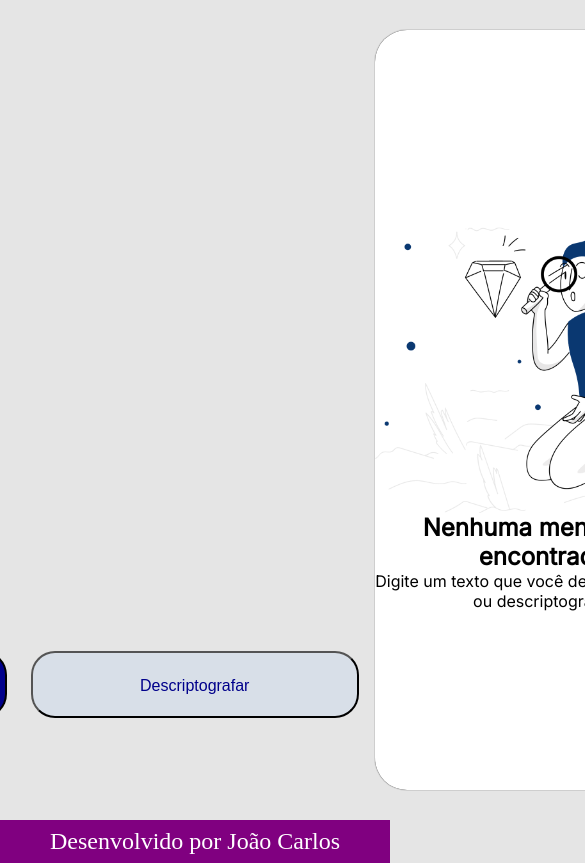
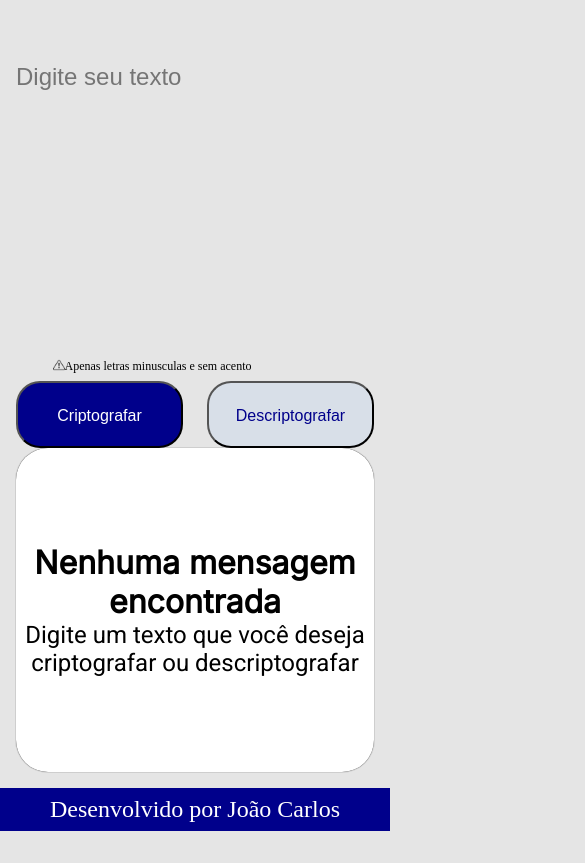
Before and after one commit to joaofigueredo/Decodificador, a plain HTML site: page index.html in a window 390 px wide. Shown: the top 863 px of the page, 585 px wide, since content can reach past the window. Drawn offline with Linux system fonts and the light colour scheme.

Commit message:
Resoluções de problemas

```diff
--- a/Styles/estilo.css
+++ b/Styles/estilo.css
@@ -1,4 +1,5 @@
 @import url('https://fonts.googleapis.com/css2?family=Inter&display=swap');
+@import url('https://fonts.googleapis.com/css2?family=Roboto&display=swap');
 *{
     margin: 0;
     padding: 0;
@@ -11,7 +12,7 @@ body{
 .conteudo {
     display: flex;
     justify-content: center;
-    margin: 30px;
+    margin: 1.8rem;
 }
 
 .conteudo__apresentacao{
@@ -20,18 +21,18 @@ body{
 }
 
 .conteudo__apresentacao__leitorDeTexto {
-    width: 610px;
-    height: 48px;
-    font-size: 16px;
+    width: 100%;
+    height: 4rem;
+    font-size: 1.5rem;
     border: none;
-    margin-top: 10%;
+    margin-top: 8%;
     background-color: #E5E5E5;
 }
 .conteudo__apresentacao__botoes {
     display: flex;
     flex-direction: column;
     justify-content: center;
-    margin-top: 70%;
+    margin-top: 70.4%;
 }
 .conteudo__apresentacao__botoes__imagemETexto{
     display: flex;
@@ -69,61 +70,86 @@ body{
     margin-left: 1.5rem;
 }
 
+.imagemDeAlerta{
+    width: 0.75rem;
+    height: 0.75rem;
+}
 
-.imagemDeAlerta{
-    width: 12px;
-    height: 12px;
-}
 .conteudo__criptografado{
-    width: 400px;
+    width: 30%;
     background-color: white;
-    border-radius: 32px;
+    border-radius: 2rem;
     box-shadow: 0px 0px 1px black;
     display: flex;
     justify-content: center;
     flex-direction: column;
     align-items: center;
     text-align: center;
-    margin-left: 5%;
-    height: 90vh;
+    margin-left: 2%;
+    height: 43.2rem;
 }
 
-
-
 .conteudo__criptografado__imagemGaroto{
-    width: 336px;
-    height: 304;
+    width: 21rem;
+    height: 19rem;
 
 }
 
 .conteudo__criptografado_paragrafo{
-    font-size: 1rem;
-    font-family: 'Inter', sans-serif;
+    font-size: 1.5rem;
+    font-family: 'Roboto', sans-serif;;
 }
 
 .conteudo__criptografado_titulo{
-    font-size: 1.5rem;
+    font-size: 2rem;
     font-family: 'Inter', sans-serif;
     font-weight: bolder;
 }
 
 .botaoColar {
     display: none;
-    height: 67px;
-    width: 310px;
-    padding: 24px;
+    height: 4.2rem;
+    width: 19.5rem;
+    padding: 1.5rem;
     font-size: 1rem;
     color: darkblue;
     border-radius: 1.5rem;
     background-color: white;
-    margin: 40px;
-
+    margin: 2.5rem;
 }
 
 .rodape{
     padding: 0.5rem;
     text-align: center;
     font-size: 1.5rem;
-    background-color: purple;
+    background-color: darkblue;
     color: white;
 }
+
+@media (max-width: 1000px) {
+    .conteudo__criptografado__imagemGaroto{
+        display: none;
+    }
+    .conteudo{
+        margin: 1rem;
+        display: flex;
+        flex-direction: column;
+    }
+    .conteudo__apresentacao__botoes {
+
+        margin-top: 70%;
+    }
+    .conteudo__criptografado{
+        width: 100%;
+        background-color: white;
+        border-radius: 2rem;
+        box-shadow: 0px 0px 1px black;
+        display: flex;
+        justify-content: center;
+        flex-direction: column;
+        align-items: center;
+        text-align: center;
+        margin-left: 0;
+        height: 20.2rem;
+    }
+}
--- a/js/script.js
+++ b/js/script.js
@@ -54,22 +54,22 @@ function descriptografar() {
     }
     //substituir i por imes
     if(texto.includes("imes")){
-        let regex = /imes+/g;
+        let regex = /(imes)/g;
         texto = texto.replace(regex, "i");
     }
     //substituir a por ai
     if(texto.includes("ai")){
-        let regex = /ai+/g;
+        let regex = /(ai)/g;
         texto = texto.replace(regex, "a");
     }
     //substituir o por ober
     if(texto.includes("ober")){
-        let regex = /ober+/g;
+        let regex = /(ober)/g;
         texto = texto.replace(regex, "o");
     }
     //substituir u por ufat
     if(texto.includes("ufat")){
-        let regex = /ufat+/g;
+        let regex = /(ufat)/g;
         texto = texto.replace(regex, "u");
     }
 
@@ -79,8 +79,9 @@ function descriptografar() {
         .style.visibility = 'hidden';
     document.getElementById('conteudo__criptografado_paragrafo')
         .innerHTML = texto;
+
     document.getElementById('botaoColar')
-    .style.display = "inline-block";
+        .style.display = "inline-block";
 }
 
 function copiarTexto() {
```
Also changed, not shown: index.html (+1 -2 lines).
